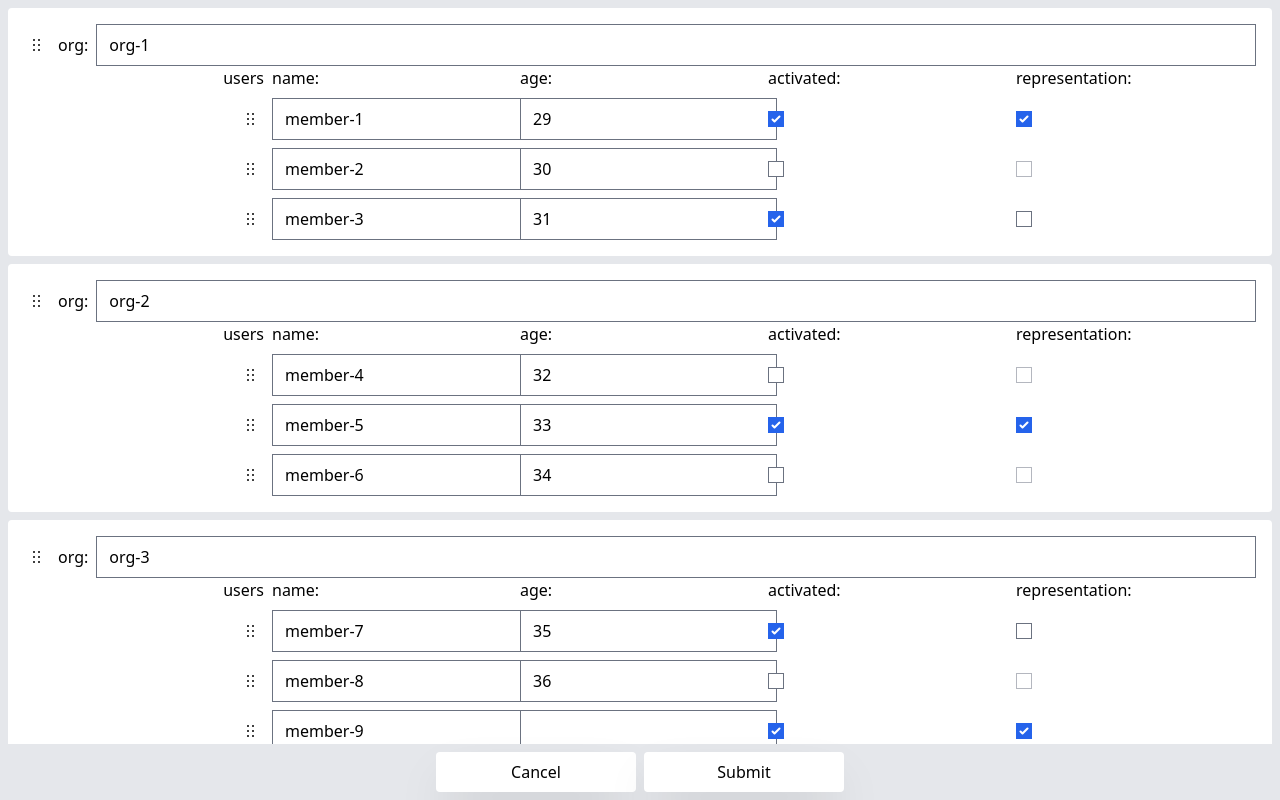
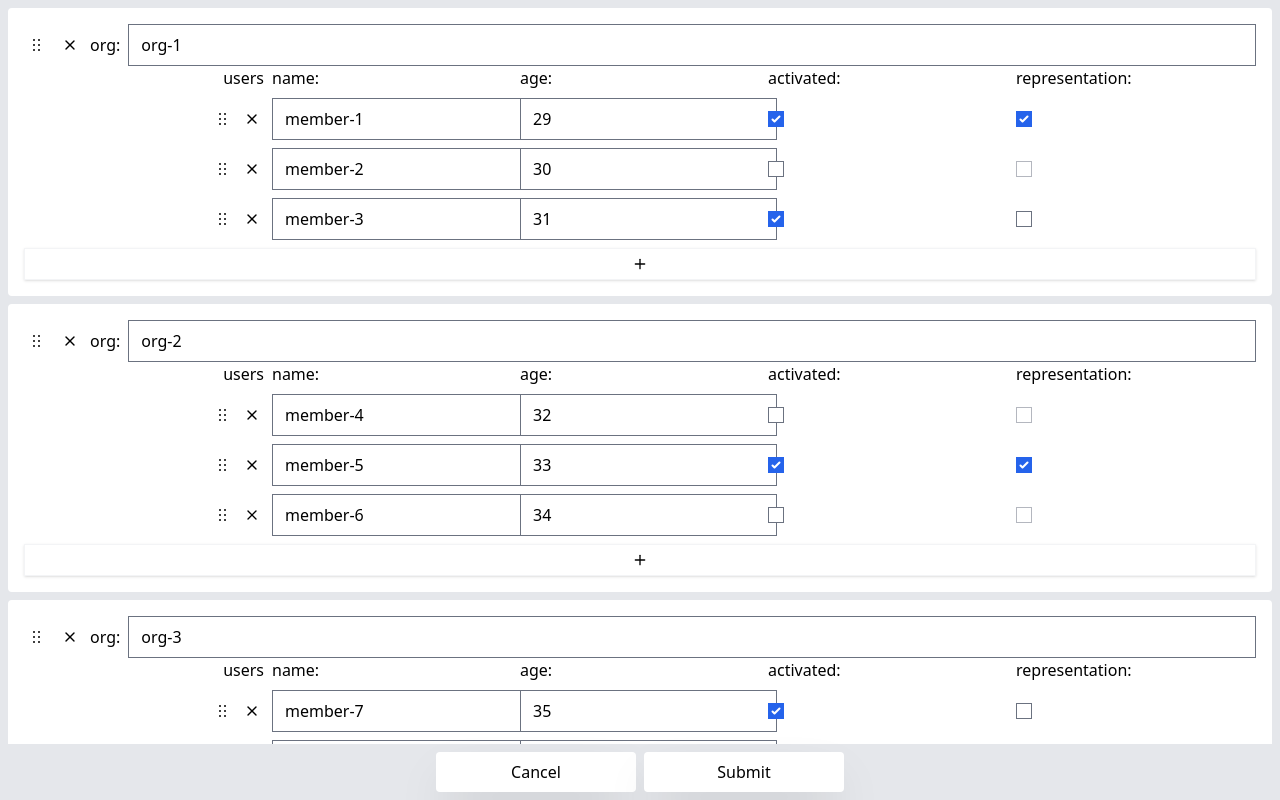
Before and after one commit to thomaszdxsn/react-medium-exercise, a React (Vite) app: page / in a window 1280 px wide. Built offline with nearby package versions, Linux system fonts and the light colour scheme.

Commit message:
:sparkles: add PlusButton & MinusButton for MemberFieldSet & OrganizationCard

```diff
--- a/package.json
+++ b/package.json
@@ -15,7 +15,8 @@
     "@dnd-kit/core": "^5.0.1",
     "react": "^17.0.2",
     "react-dom": "^17.0.2",
-    "react-hook-form": "^7.27.1"
+    "react-hook-form": "^7.27.1",
+    "react-icons": "^4.3.1"
   },
   "devDependencies": {
     "@playwright/test": "^1.19.2",
--- a/src/App.tsx
+++ b/src/App.tsx
@@ -1,6 +1,8 @@
 import { useForm, FormProvider, useFieldArray } from "react-hook-form";
 import OrganizationCard from "./components/OrganizationCard";
 import { initFormData, submitFormData, useFormContext } from "./models";
+import Button from "./components/Button";
+import { FiPlus } from "react-icons/fi";
 import type { Member, Organization, FormValues } from "./interfaces";
 
 import orgData from "./data/orgs.json";
@@ -18,28 +20,45 @@ const defaultValues = initFormData({
 
 function CardContainer() {
   const { control } = useFormContext();
-  const { fields } = useFieldArray({ control, name: "orgs" });
+  const { fields, append, remove } = useFieldArray({ control, name: "orgs" });
   const cards = fields.map((field, index) => (
-    <OrganizationCard key={field.id} name={`orgs.${index}`} />
+    <OrganizationCard
+      key={field.id}
+      name={`orgs.${index}`}
+      removeSelf={() => remove(index)}
+    />
   ));
-  return <div className="flex flex-col gap-2">{cards}</div>;
+
+  const onAppend = () => append({ name: "", members: [] });
+  const appendButton = (
+    <button
+      type="button"
+      onClick={onAppend}
+      className="bg-white w-full flex justify-center items-center h-8 hover:opacity-80 shadow"
+    >
+      <FiPlus />
+    </button>
+  );
+  return (
+    <div className="flex flex-col gap-2">
+      {cards} {appendButton}
+    </div>
+  );
 }
 
 function ActionFooter() {
   const { reset } = useFormContext();
   const onCancel = () => reset();
-
-  const btnClassName =
-    "shadow-2xl px-4 py-2 min-w-[200px] bg-white rounded hover:opacity-80";
+  const btnClassName = "min-w-[200px]";
 
   return (
     <div className="flex justify-center gap-2">
-      <button className={btnClassName} onClick={onCancel}>
+      <Button className={btnClassName} onClick={onCancel}>
         Cancel
-      </button>
-      <button className={btnClassName} type="submit">
+      </Button>
+      <Button className={btnClassName} type="submit">
         Submit
-      </button>
+      </Button>
     </div>
   );
 }
--- /dev/null
+++ b/src/components/Button.tsx
@@ -0,0 +1,20 @@
+import React from "react";
+
+interface ButtonProps extends React.ComponentProps<"button"> {
+  className?: string;
+}
+
+const Button: React.FC<ButtonProps> = (props) => {
+  const { children, type = "button", ...otherProps } = props;
+  const className =
+    "shadow-2xl px-4 py-2 bg-white rounded hover:opacity-80" +
+    " " +
+    (props.className ?? "");
+  return (
+    <button {...otherProps} className={className} type={type}>
+      {children}
+    </button>
+  );
+};
+
+export default Button;
--- a/src/components/DragHandle.tsx
+++ b/src/components/DragHandle.tsx
@@ -1,3 +1,10 @@
+export const PlusIcon: React.FC = () => (
+  <svg width={20} height={15}>
+    <line x={2} y={2} width={10} />
+    <line x={2} y={8} width={10} />
+  </svg>
+);
+export const MinusIcon: React.FC = () => <svg>test</svg>;
 export function DragHandleIcon() {
   return (
     <svg width="18" height="22">
@@ -21,7 +28,7 @@ function DragHandle(props: { className?: string }) {
     props.className ?? "",
   ].join(" ");
   return (
-    <button className={className}>
+    <button className={className} type="button">
       <DragHandleIcon />
     </button>
   );
--- a/src/components/MemberFieldSet.tsx
+++ b/src/components/MemberFieldSet.tsx
@@ -3,10 +3,12 @@ import { useWatch } from "react-hook-form";
 import { useFormContext } from "../models";
 import type { FormValues } from "../interfaces";
 import DragHandle from "./DragHandle";
+import { FiX } from "react-icons/fi";
 
 interface FieldSetProps {
   className?: string;
   name: `orgs.${number}.members.${number}`;
+  removeSelf: () => void;
 }
 
 interface PresentationCheckboxProps {
@@ -44,7 +46,7 @@ const RepresentationCheckbox: React.FC<PresentationCheckboxProps> = ({
     if (representation !== oldRepresentation.current) {
       oldRepresentation.current = representation;
 
-			// reselect other members representation when current
+      // reselect other members representation when current
       if (representation === true) {
         const membersNamePath = getMembersNamePath(name);
         const membersValue = getMembersFromFormValues(
@@ -80,11 +82,24 @@ const RepresentationCheckbox: React.FC<PresentationCheckboxProps> = ({
   );
 };
 
-const MemberFieldSet: React.FC<FieldSetProps> = ({ className, name }) => {
+const MemberFieldSet: React.FC<FieldSetProps> = ({
+  className,
+  name,
+  removeSelf,
+}) => {
   const { register } = useFormContext();
   return (
     <div className={className}>
-      <DragHandle className="justify-self-end" />
+      <div className="justify-self-end flex gap-1">
+        <DragHandle />
+        <button
+          className="hover:bg-gray-100 px-1"
+          type="button"
+          onClick={removeSelf}
+        >
+          <FiX />
+        </button>
+      </div>
       <input type="text" {...register(`${name}.name`, { required: true })} />
       <input type="number" {...register(`${name}.age`)} />
       <input type="checkbox" {...register(`${name}.activated`)} />
--- a/src/components/OrganizationCard.tsx
+++ b/src/components/OrganizationCard.tsx
@@ -1,11 +1,13 @@
 import React from "react";
 import { useFieldArray } from "react-hook-form";
+import { FiPlus, FiX } from "react-icons/fi";
 import { useFormContext } from "../models";
 import DragHandle from "./DragHandle";
 import MemberFieldSet from "./MemberFieldSet";
 
 interface CardProps {
   name: `orgs.${number}`;
+  removeSelf: () => void;
 }
 
 interface MembersContainerProps {
@@ -18,22 +20,36 @@ const MembersContainer: React.FC<MembersContainerProps> = ({
   className,
 }) => {
   const { control } = useFormContext();
-  const { fields } = useFieldArray({ control, name: name });
+  const { fields, remove, append } = useFieldArray({ control, name: name });
+
+  const onAppend = () => append({ activated: true });
+
+  const appendButton = (
+    <button
+      className="bg-white border border-gray-100 shadow w-full h-8 flex justify-center items-center"
+      type="button"
+      onClick={onAppend}
+    >
+      <FiPlus />
+    </button>
+  );
 
   return (
     <>
       {fields.map((field, index) => (
         <MemberFieldSet
+          removeSelf={() => remove(index)}
           key={field.id}
           className={className}
           name={`${name}.${index}`}
         />
       ))}
+      {appendButton}
     </>
   );
 };
 
-const OrganizationCard: React.FC<CardProps> = ({ name }) => {
+const OrganizationCard: React.FC<CardProps> = ({ name, removeSelf }) => {
   const { register } = useFormContext();
   const rowClassName =
     "grid grid-cols-5 gap-2 justify-items-start items-center";
@@ -41,6 +57,13 @@ const OrganizationCard: React.FC<CardProps> = ({ name }) => {
     <div className="bg-white p-4 rounded min-h-[200px]">
       <div className="flex gap-2">
         <DragHandle />
+        <button
+          type="button"
+          onClick={removeSelf}
+          className="hover:bg-gray-100 px-1"
+        >
+          <FiX />
+        </button>
         <label className="flex gap-2 items-baseline w-full">
           org:
           <input
```
Also changed, not shown: 1 other file (tests, documents, lock files or other folders).
